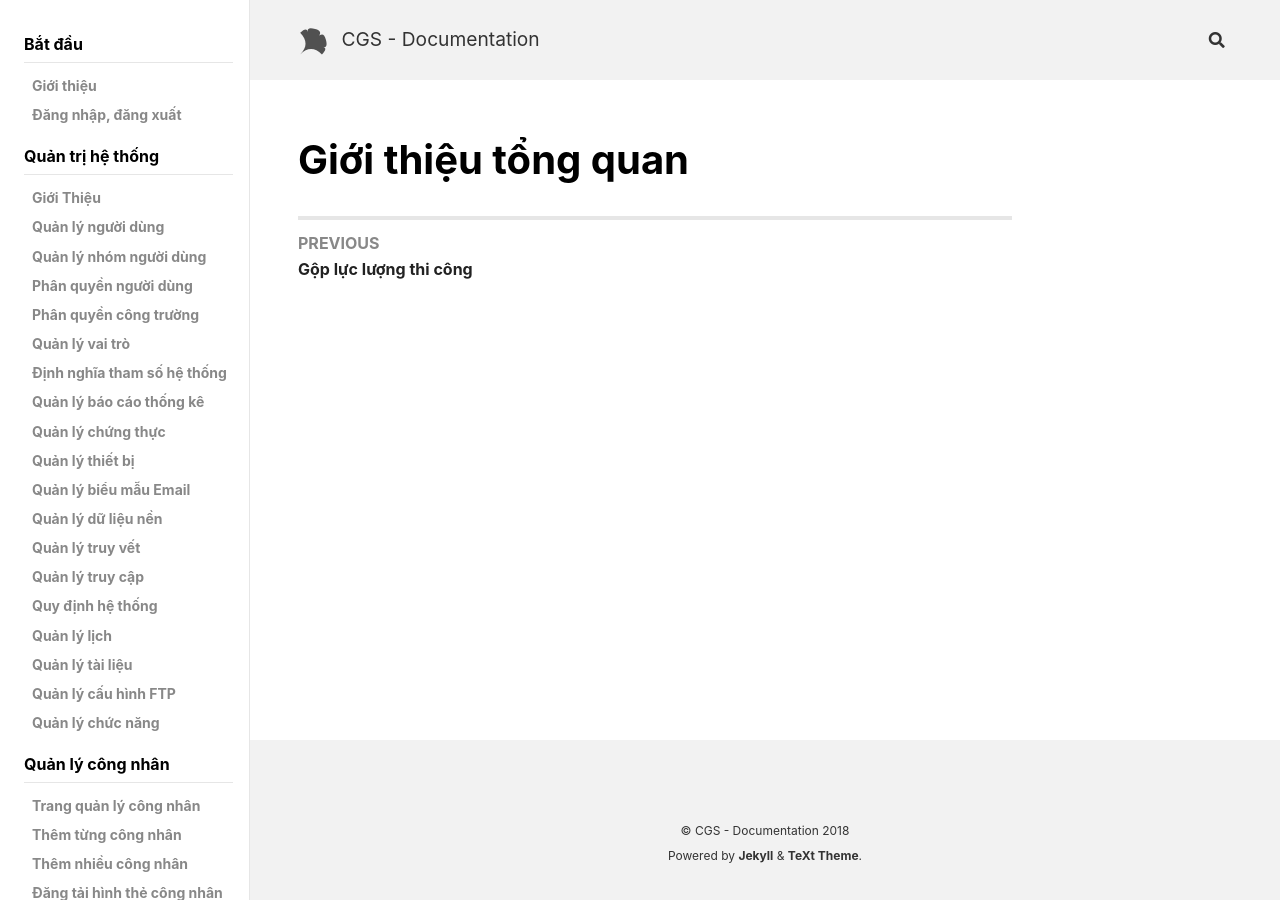
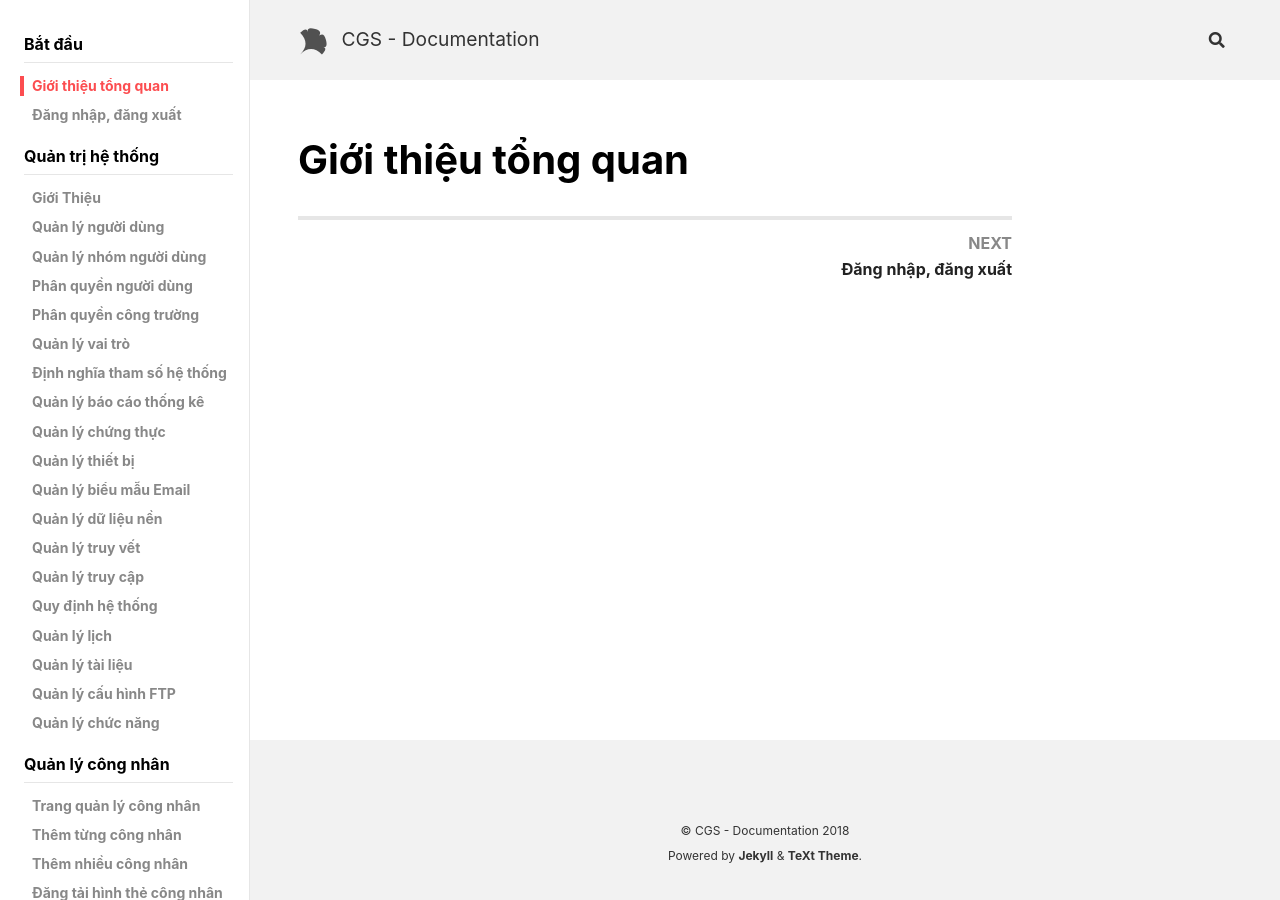
Before and after one commit to sinoautoid/sinoautoid.github.io, a Jekyll site: the page built from docs/_docs/en/Introduction.md, in a window 1280 px wide. Built offline with Jekyll 4.4.1, drawn with Linux system fonts in a browser that asks for light colours; nearby versions of some CDN libraries.

Commit message:
edit navigation

```diff
--- a/_data/navigation.yml
+++ b/_data/navigation.yml
@@ -17,8 +17,8 @@ docs-en:
     children:
       # - title:  Test
       #   url:    /
-      - title:  Giới thiệu
-        url:    /gioi-thieu
+      - title:  Giới thiệu tổng quan
+        url:    /gioi-thieu-tong-quan
       - title: Đăng nhập, đăng xuất
         url: /dang-nhap-dang-xuat
   - title:      Quản trị hệ thống
```
